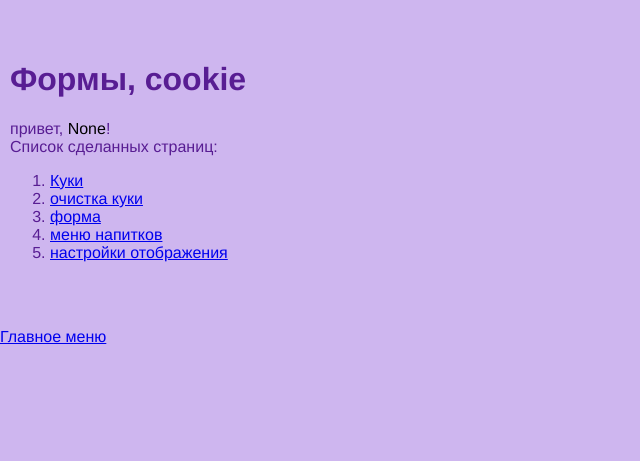
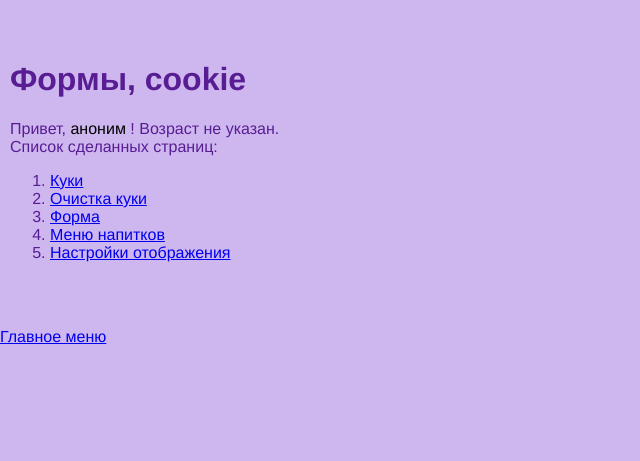
Before and after one commit to bravejewishh/labs3course, a Flask app: page /lab3/ in a window 1280 px wide. Shown: the part 58-519 px from the top of the page, without its empty margins (0-640 px from the left). Run offline with Flask 3, Linux system fonts and the light colour scheme.

Commit message:
исправление на анонима

```diff
--- a/lab3.py
+++ b/lab3.py
@@ -4,8 +4,15 @@ lab3 = Blueprint('lab3', __name__)
 @lab3.route('/lab3/')
 def lab():
     name = request.cookies.get('name')
+    if not name:
+        name = 'аноним'
+
+    age = request.cookies.get('age')
+    if not age:
+        age = 'не указан'
+
     name_color = request.cookies.get('name_color')
-    return render_template('lab3/lab3.html', name=name, name_color=name_color)
+    return render_template('lab3/lab3.html', name=name, age=age, name_color=name_color)
 
 @lab3.route('/lab3/cookie')
 def cookie():
--- a/templates/lab3/lab3.html
+++ b/templates/lab3/lab3.html
@@ -4,15 +4,25 @@
 
 {% block main %}
     <h1>Формы, cookie</h1>
+
     <div>
-        привет, <span style="color: {{name_color or 'black'}}">{{ name or 'None' }}</span>!
+        Привет,
+        <span style="color: {{ name_color or 'black' }}">
+            {{ name }}
+        </span>!
+        {% if age != 'не указан' %}
+            Вам {{ age }} лет.
+        {% else %}
+            Возраст не указан.
+        {% endif %}
     </div>
+
     <div>Список сделанных страниц:</div>
     <ol>
         <li><a href="/lab3/cookie">Куки</a></li>
-        <li><a href="/lab3/del_cookie">очистка куки</a></li>
-        <li><a href="/lab3/form1">форма</a></li>
-        <li><a href="/lab3/order">меню напитков</a></li>
-        <li><a href="/lab3/settings">настройки отображения</a></li>
+        <li><a href="/lab3/del_cookie">Очистка куки</a></li>
+        <li><a href="/lab3/form1">Форма</a></li>
+        <li><a href="/lab3/order">Меню напитков</a></li>
+        <li><a href="/lab3/settings">Настройки отображения</a></li>
     </ol>
 {% endblock %}
```
